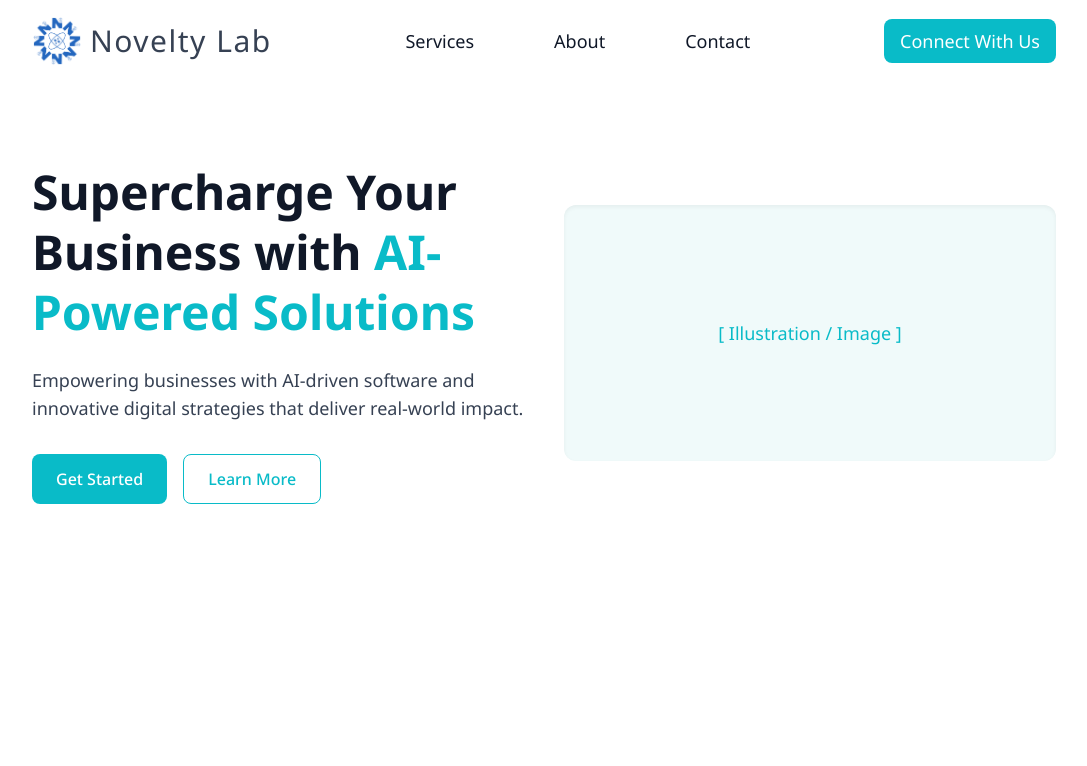
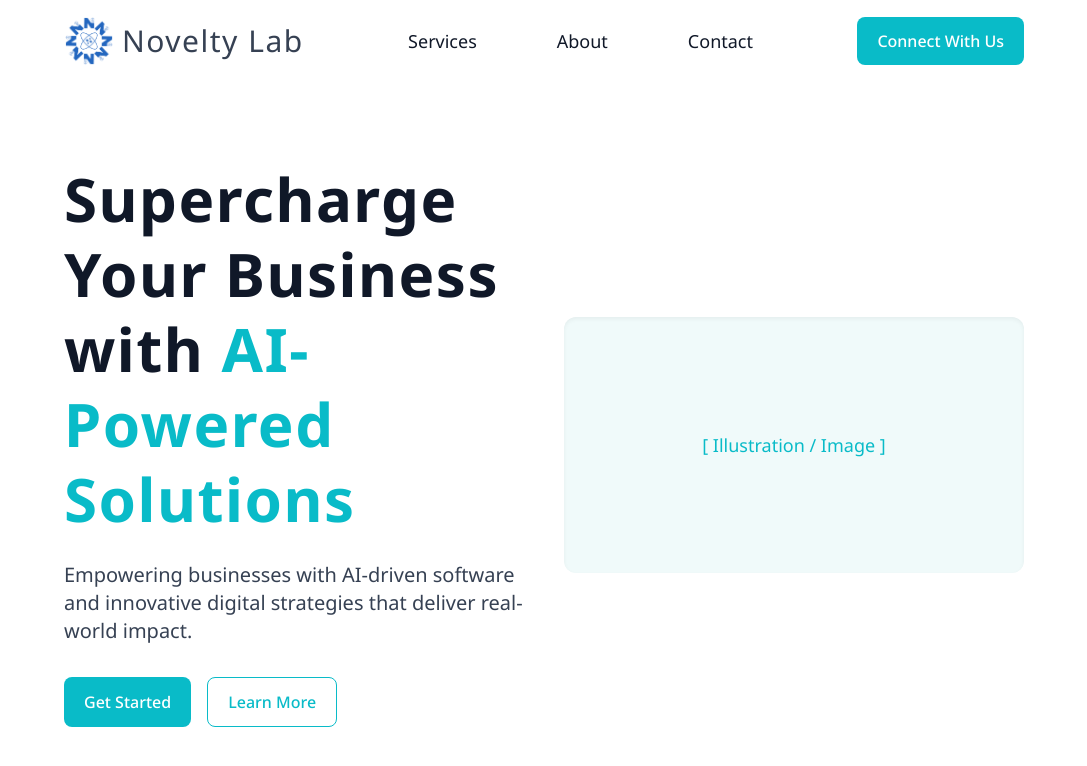
Before and after one commit to rupeshbug/novelty_lab_website, a Next.js app: page / in a window 1280 px wide. Shown: the top 766 px of the page, without its empty margins (96-1183 px from the left). Built offline with nearby package versions, Linux system fonts and the light colour scheme.

Commit message:
minor changes

```diff
--- a/src/app/components/HeroSection.tsx
+++ b/src/app/components/HeroSection.tsx
@@ -1,29 +1,25 @@
-// src/components/Hero.tsx
 export default function Hero() {
   return (
-    <section className="bg-white py-20 px-32">
-      <div className="max-w-7xl mx-auto flex flex-col md:flex-row items-center justify-between gap-10">
-        {/* Text Content */}
+    <section className="bg-white py-20 px-40">
+      <div className="mx-auto flex flex-col md:flex-row items-center justify-between gap-10">
         <div className="flex-1">
-          <h1 className="text-4xl md:text-5xl font-bold text-gray-900 leading-tight mb-6">
+          <h1 className="text-4xl md:text-6xl font-bold text-gray-900 leading-tight tracking-wide mb-6">
             Supercharge Your Business with{" "}
             <span className="text-[#09bbc8]">AI-Powered Solutions</span>
           </h1>
-          <p className="text-lg text-gray-700 mb-8 max-w-xl">
+          <p className="text-xl text-gray-700 mb-8 max-w-xl">
             Empowering businesses with AI-driven software and innovative digital
             strategies that deliver real-world impact.
           </p>
           <div className="flex gap-4">
-            <button className="bg-[#09bbc8] text-white px-6 py-3 rounded-lg text-base font-medium hover:bg-[#07a5b0] transition">
+            <button className="bg-[#09bbc8] text-white px-5 py-3 cursor-pointer rounded-lg text-base font-medium hover:bg-[#07a5b0] transition">
               Get Started
             </button>
-            <button className="text-[#09bbc8] border border-[#09bbc8] px-6 py-3 rounded-lg text-base font-medium hover:bg-[#f0fafa] transition">
+            <button className="text-[#09bbc8] border border-[#09bbc8] px-5 py-3 cursor-pointer rounded-lg text-base font-medium hover:bg-[#f0fafa] transition">
               Learn More
             </button>
           </div>
         </div>
-
-        {/* Placeholder for Image or Illustration */}
         <div className="flex-1">
           <div className="w-full h-64 bg-[#f0fafa] rounded-xl shadow-inner flex items-center justify-center text-[#09bbc8] text-lg">
             [ Illustration / Image ]
--- a/src/app/components/Navbar.tsx
+++ b/src/app/components/Navbar.tsx
@@ -3,7 +3,7 @@ import Image from "next/image";
 
 export default function Navbar() {
   return (
-    <nav className="flex justify-between items-center px-32 py-4 ">
+    <nav className="flex justify-between items-center px-40 py-4">
       <div className="flex items-center justify-center gap-2">
         <Image alt="novelty_lab" width={50} height={50} src="/logo.png" />
         <h1 className="text-3xl tracking-wider text-gray-700">Novelty Lab</h1>
@@ -20,7 +20,7 @@ export default function Navbar() {
         </Link>
       </div>
       <div>
-        <button className="bg-[#09BBc8] text-white px-4 py-2 rounded-lg text-lg cursor-pointer">
+        <button className="bg-[#09BBc8] text-white px-5 py-3 rounded-lg font-medium cursor-pointer">
           Connect With Us
         </button>
       </div>
```
